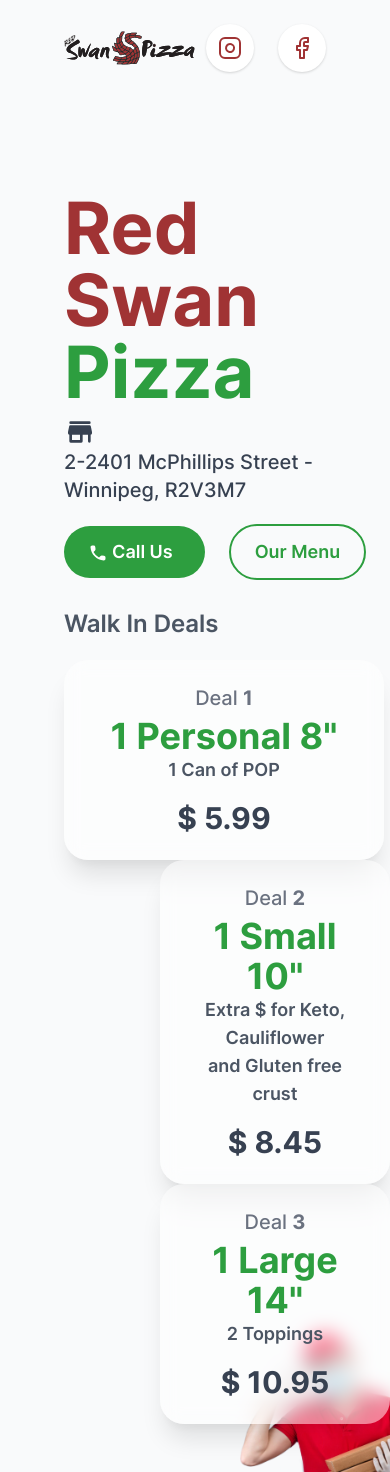
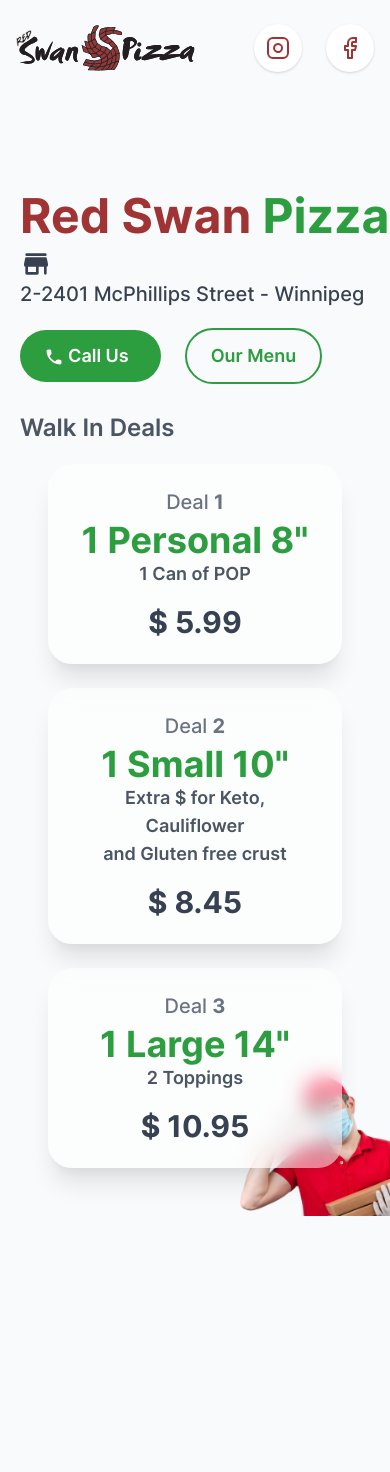
Before and after one commit to smitpatelx/swanpizza, a Next.js app: page / in a window 390 px wide. After the commit the page ends 1216 px from the top, so only its background shows below. Built offline with nearby package versions, Linux system fonts and the light colour scheme.

Commit message:
Adding different styles for media-queries

```diff
--- a/pages/_app.js
+++ b/pages/_app.js
@@ -6,12 +6,11 @@
 
   return (
     <div>
-      <header className="w-full flex flex-wrap justify-center items-center py-6 px-16">
+      <header className="w-full flex flex-wrap justify-center items-center py-6 px-4 md:px-16">
         <div className="flex flex-wrap justify-start items-center w-1/2">
           <img className="h-12 inline-block" src="/logo-black.svg"/>
         </div>
         <div className={`flex flex-wrap justify-end items-center w-1/2 text-xl font-semibold space-x-6 ${headerLinks.headerLinks}`}>
-          {/* <a onClick={menuToggle} className="cursor-pointer">Menu</a> */}
           <a href="https://www.instagram.com/redswanpizzawinnipeg/" target="_blank">
             <svg className="w-6 h-6 block text-red-swan" fill="currentColor" viewBox="0 0 38 38"><defs/><path fillRule="evenodd" d="M11.084 4.75a6.333 6.333 0 00-6.334 6.334v15.833a6.333 6.333 0 006.334 6.333h15.833a6.333 6.333 0 006.333-6.333V11.083a6.333 6.333 0 00-6.333-6.333H11.083zm-9.5 6.334a9.5 9.5 0 019.5-9.5h15.833a9.5 9.5 0 019.5 9.5v15.833a9.5 9.5 0 01-9.5 9.5H11.083a9.5 9.5 0 01-9.5-9.5V11.083z" clipRule="evenodd"/><path fillRule="evenodd" d="M19.765 14.233a4.75 4.75 0 10-1.393 9.399 4.75 4.75 0 001.393-9.4zm-4.343-2.329a7.917 7.917 0 117.293 14.055 7.917 7.917 0 01-7.293-14.055z" clipRule="evenodd"/></svg>
           </a>
--- a/pages/index.js
+++ b/pages/index.js
@@ -21,13 +21,13 @@
         <meta name="viewport" content="initial-scale=1.0, width=device-width" />
         <meta name="description" content="WalkIn special deals for personal 8-inch, small 10-inch and large 14-inch pizza." />
       </Head>
-      <div className="w-full flex flex-wrap flex-col content-start justify-start items-center mt-24 pl-16">
-        <h1 className="text-7xl font-bold text-red-swan w-full">
+      <div className="w-full flex flex-wrap flex-col content-start justify-start items-center mt-24 pl-5 md:pl-16">
+        <h1 className="text-5xl md:text-7xl font-bold text-red-swan w-full">
           Red Swan <span className="text-green-swan">Pizza</span>
         </h1>
         <h2 className="text-xl font-medium text-gray-700 w-full mt-2 flex flex-wrap items-center justify-start">
           <svg className="w-8 h-8 inline-block mr-2" fill="currentColor" viewBox="0 0 50 50"><defs/><path fillRule="evenodd" d="M39.583 12.5H10.417a2.09 2.09 0 01-2.084-2.083 2.09 2.09 0 012.084-2.083h29.166a2.09 2.09 0 012.084 2.083 2.09 2.09 0 01-2.084 2.083zM42 16.25a2.079 2.079 0 00-2.042-1.666H10.042c-1 0-1.854.708-2.042 1.666L6.25 25v2.084a2.09 2.09 0 002.083 2.083v10.416a2.09 2.09 0 002.084 2.084h16.666a2.09 2.09 0 002.084-2.084V29.168H37.5v10.416a2.09 2.09 0 002.083 2.084 2.09 2.09 0 002.084-2.084V29.168a2.09 2.09 0 002.083-2.084V25L42 16.25zM25 37.5H12.5v-8.333H25V37.5z" clipRule="evenodd"/></svg>
-          2-2401 McPhillips Street - Winnipeg, R2V3M7
+          2-2401 McPhillips Street - Winnipeg
         </h2>
         <div className="w-full flex flex-wrap items-center justify-start mt-5 space-x-6">
           <a href="tel:+12043066666" className="text-white bg-green-swan hover:bg- rounded-full py-3 pl-6 pr-8 text-lg font-semibold focus:outline-none focus:ring focus:ring-green-400 transition-all duration-300">
@@ -42,7 +42,7 @@
           Walk In Deals
         </h2>
       </div>
-      <div className="w-full flex flex-wrap justify-start items-stretch space-x-24 pt-4 pb-12 pl-16 mt-2">
+      <div className="w-full flex flex-wrap justify-start items-stretch space-y-6 md:space-y-0 md:space-x-10 lg:space-x-14 xl:space-x-24 pt-4 pb-12 pl-12 md:pl-16 pr-12 md:pr-16 lg:pr-0 mt-2">
         <div className={styles.dealCards}>
           <h4>Deal <b>1</b></h4>
           <h1>1 Personal 8"</h1>
--- a/styles/home.module.scss
+++ b/styles/home.module.scss
@@ -1,5 +1,5 @@
 .dealCards{
-    @apply bg-white bg-opacity-50 w-80 py-6 px-8 flex flex-col rounded-3xl shadow-xl text-center hover:shadow-2xl transition-all duration-300;
+    @apply bg-white bg-opacity-50 w-full md:w-64 lg:w-72 xl:w-80 py-6 px-8 flex flex-col rounded-3xl shadow-xl text-center hover:shadow-2xl transition-all duration-300;
     backdrop-filter: blur(10px);
 
     h1{
```
